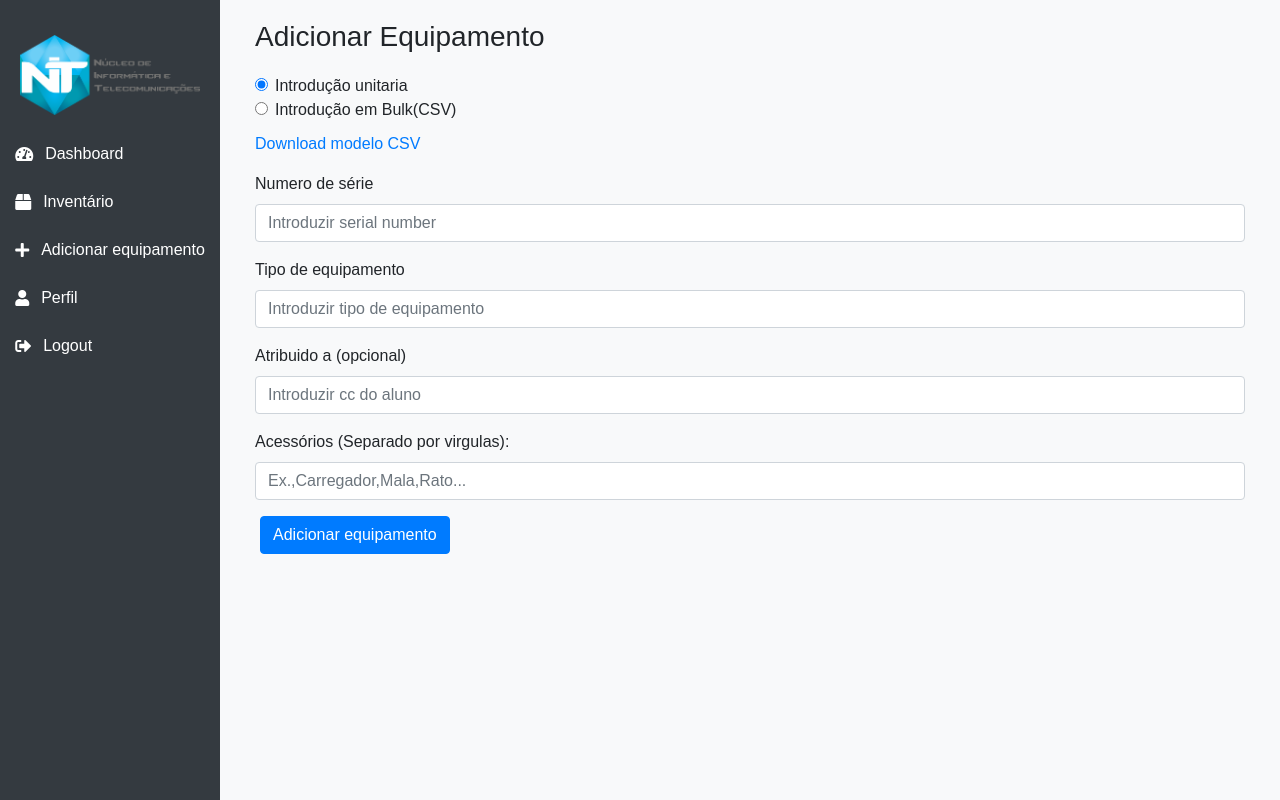
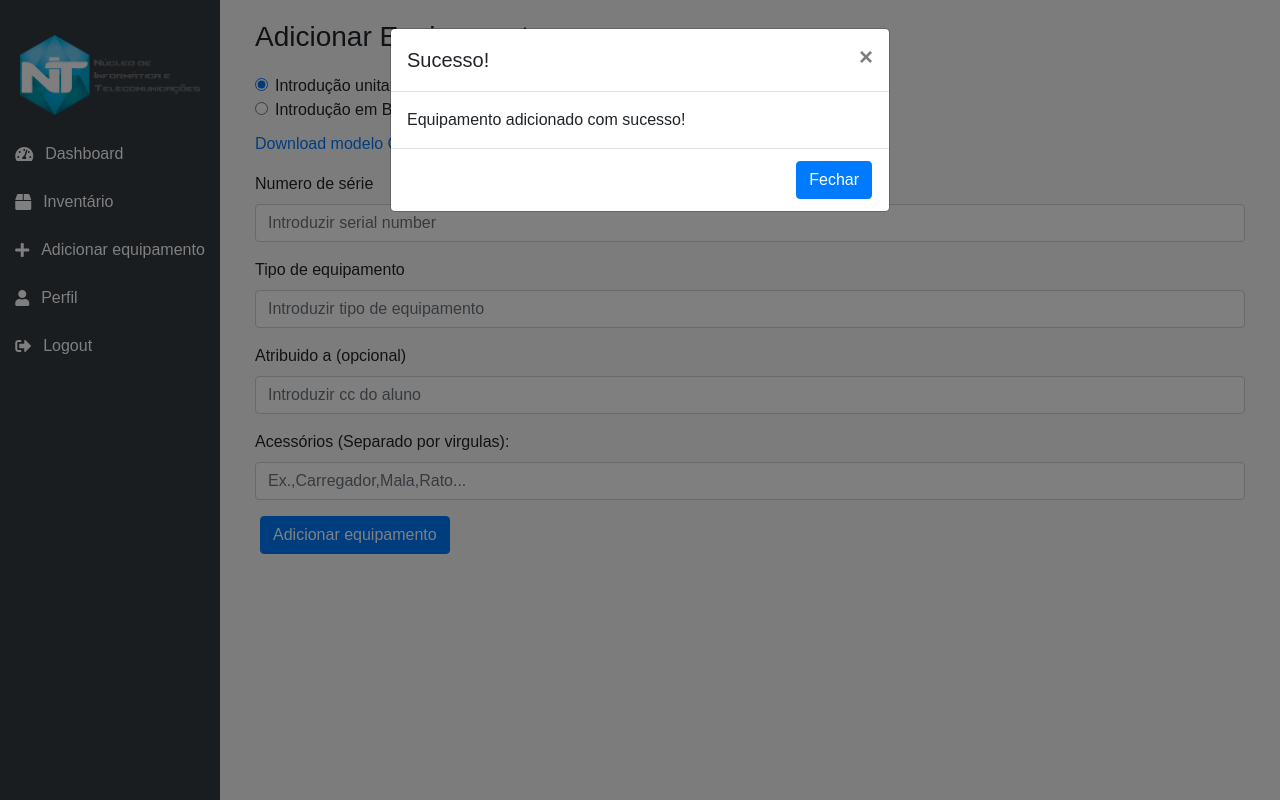
Before and after one commit to RafaelPereira014/gestao_material, a Flask app: template app/templates/add_equipment.html in a window 1280 px wide. Run offline with Flask 3, Linux system fonts and the light colour scheme; the template is opened without the code that fills it: most values are stand-ins (such as "Sample title", 1, 10 or a date in 2020); one stand-in notice (Sample message) is shown; some libraries are stand-ins or nearby versions.

Commit message:
changes to pop ups

```diff
--- a/app/__init__.py
+++ b/app/__init__.py
@@ -301,6 +301,11 @@ def add_equip():
                     flash("Equipment and accessories added successfully", "success")
                     print("Single equipment and accessories added successfully.")  # Debugging print
                     success = True
+                    equipment_added = True  # Replace with actual logic
+                    if equipment_added:
+                        flash("Equipamento adicionado com sucesso!", "success")
+                    else:
+                        flash("Erro ao adicionar equipamento. Por favor, tente novamente.", "error")
 
                 else:
                     # For admin users, still use the escola_id from the user
--- a/app/templates/add_equipment.html
+++ b/app/templates/add_equipment.html
@@ -52,6 +52,26 @@
                 </a>
             </li>
         </ul>
+    </div>
+
+    <!-- Success Modal -->
+    <div class="modal fade" id="successModal" tabindex="-1" role="dialog" aria-labelledby="successModalLabel" aria-hidden="true">
+        <div class="modal-dialog" role="document">
+            <div class="modal-content">
+                <div class="modal-header">
+                    <h5 class="modal-title" id="successModalLabel">Sucesso!</h5>
+                    <button type="button" class="close" data-dismiss="modal" aria-label="Close">
+                        <span aria-hidden="true">&times;</span>
+                    </button>
+                </div>
+                <div class="modal-body">
+                    Equipamento adicionado com sucesso!
+                </div>
+                <div class="modal-footer">
+                    <button type="button" class="btn btn-primary" data-dismiss="modal">Fechar</button>
+                </div>
+            </div>
+        </div>
     </div>
 
     <!-- Main content -->
@@ -160,9 +180,24 @@
             }
 
             function confirmAdd() {
-                alert("Equipamento adicionado com sucesso!");
+                //alert("Equipamento adicionado com sucesso!");
                 return true; // Allow form submission
             }
         </script>
+        {% with messages = get_flashed_messages(with_categories=true) %}
+        {% if messages %}
+            <script>
+            document.addEventListener('DOMContentLoaded', function () {
+                {% for category, message in messages %}
+                {% if category == 'success' %}
+                    $('#successModal').modal('show');
+                {% endif %}
+                {% endfor %}
+            });
+            </script>
+        {% endif %}
+        {% endwith %}
+        <script src="https://code.jquery.com/jquery-3.5.1.slim.min.js"></script>
+        <script src="https://cdn.jsdelivr.net/npm/bootstrap@4.5.2/dist/js/bootstrap.bundle.min.js"></script>
 </body>
 </html>
```
